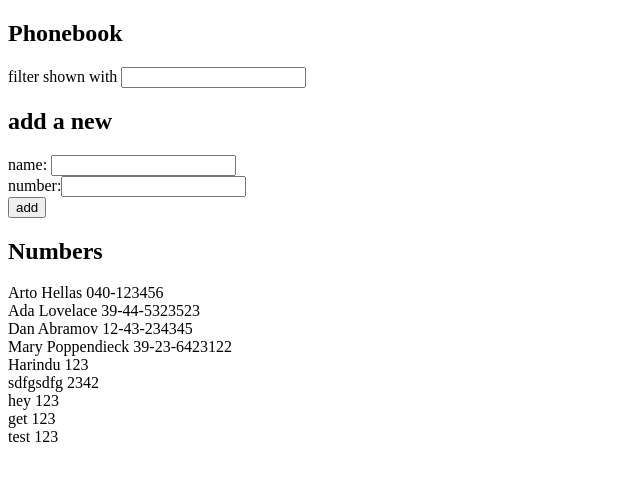
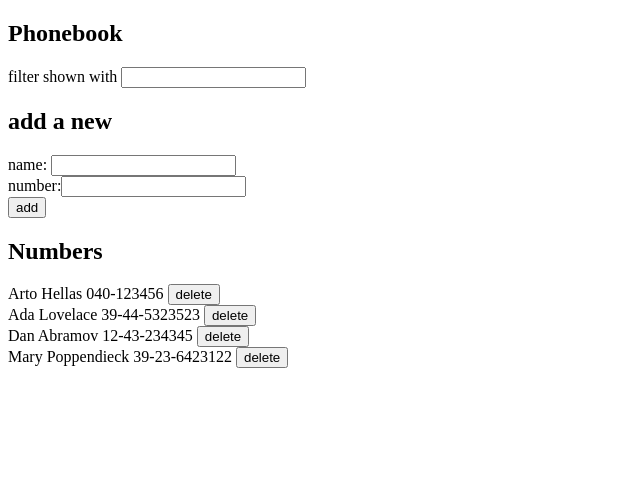
Before and after one commit to harindu-pe/fullstack-part2, a React (Vite) app in the folder phonebook/: page / in a window 1280 px wide. Shown: the top 480 px of the page, without its empty margins (0-640 px from the left). Built offline with nearby package versions, Linux system fonts and the light colour scheme; data requests are answered from the project's data file.

Commit message:
exercise 2.14 done

```diff
--- a/phonebook/db.json
+++ b/phonebook/db.json
@@ -19,31 +19,6 @@
       "name": "Mary Poppendieck",
       "number": "39-23-6423122",
       "id": "4"
-    },
-    {
-      "id": 5,
-      "name": "Harindu",
-      "number": "123"
-    },
-    {
-      "id": 6,
-      "name": "sdfgsdfg",
-      "number": "2342"
-    },
-    {
-      "id": 7,
-      "name": "hey",
-      "number": "123"
-    },
-    {
-      "id": 8,
-      "name": "get",
-      "number": "123"
-    },
-    {
-      "id": 9,
-      "name": "test",
-      "number": "123"
     }
   ]
 }
--- a/phonebook/src/App.jsx
+++ b/phonebook/src/App.jsx
@@ -2,7 +2,6 @@ import { useEffect, useState } from "react";
 import Filter from "./components/Filter";
 import PersonForm from "./components/PersonForm";
 import Persons from "./components/Persons";
-import axios from "axios";
 import noteService from "./services/notes";
 
 const App = () => {
@@ -23,6 +22,13 @@ const App = () => {
     setFilter(e.target.value);
   };
 
+  const handleDelete = (person) => {
+    if (window.confirm(`Delete ${person.name} ?`)) {
+      noteService.deletePerson(person.id);
+      window.location.reload();
+    }
+  };
+
   const handleSubmit = (e) => {
     e.preventDefault();
 
@@ -36,7 +42,7 @@ const App = () => {
       const personObject = {
         name: newName,
         number: newNumber,
-        id: persons.length + 1,
+        id: String(persons.length + 1),
       };
 
       // adding to the server
@@ -80,6 +86,7 @@ const App = () => {
         filter={filter}
         filteredPersons={filteredPersons}
         persons={persons}
+        handleDelete={handleDelete}
       />
     </div>
   );
--- a/phonebook/src/components/Persons.jsx
+++ b/phonebook/src/components/Persons.jsx
@@ -1,6 +1,6 @@
 import React from "react";
 
-const Persons = ({ filter, filteredPersons, persons }) => {
+const Persons = ({ filter, filteredPersons, persons, handleDelete }) => {
   return (
     <>
       {!!filter
@@ -11,7 +11,14 @@ const Persons = ({ filter, filteredPersons, persons }) => {
           ))
         : persons.map((person) => (
             <div key={person.id}>
-              {person.name} {person.number}
+              {person.name} {person.number}{" "}
+              <button
+                onClick={() => {
+                  handleDelete({ id: person.id, name: person.name });
+                }}
+              >
+                delete
+              </button>
             </div>
           ))}
     </>
--- a/phonebook/src/services/notes.js
+++ b/phonebook/src/services/notes.js
@@ -11,7 +11,13 @@ const create = (newObject) => {
   return request.then((res) => res.data);
 };
 
+const deletePerson = (id) => {
+  const request = axios.delete(`${baseUrl}/${id}`);
+  return request.then((res) => res.data);
+};
+
 export default {
   getAll,
   create,
+  deletePerson,
 };
```
